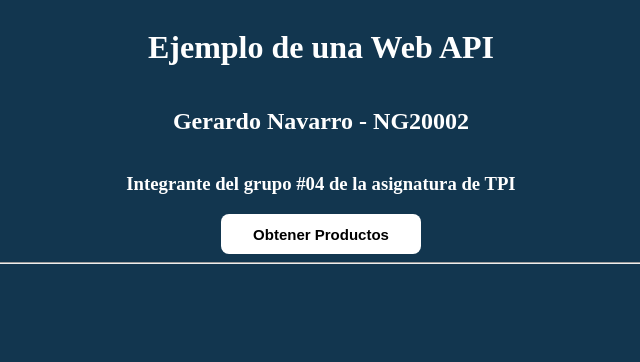
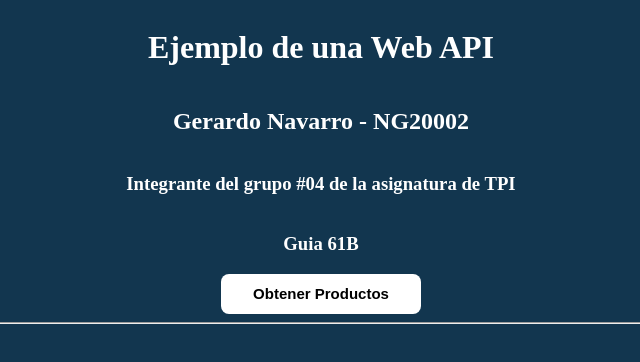
Before and after one commit to GNavarroSV/Guia61-b, a plain HTML site: page index.html in a window 1280 px wide. Shown: the whole page, without its empty margins (319-959 px from the left). Drawn offline with Linux system fonts and the light colour scheme.

Commit message:
segundo commit

```diff
--- a/index.html
+++ b/index.html
@@ -14,6 +14,7 @@
 		<h1>Ejemplo de una Web API</h1>
     	<h2>Gerardo Navarro - NG20002</h3>
 		<h3>Integrante del grupo #04 de la asignatura de TPI</h3>
+		<h3> Guia 61B </h3>
 	</div>
 
 	 <div id = "container-btnProductos"><button id = "btnProductos" onclick="obtenerProductos();this.style.display='none';">Obtener Productos</button></div>
```
